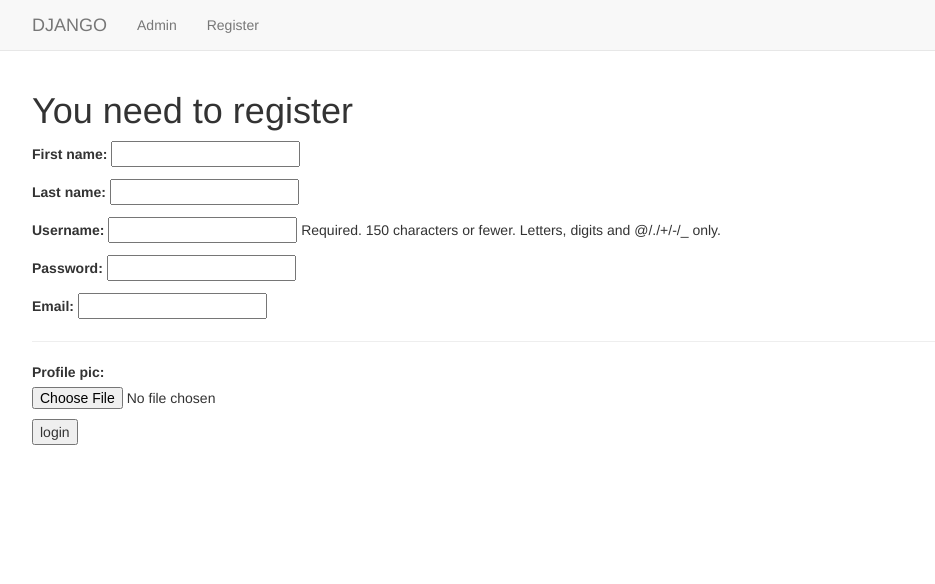
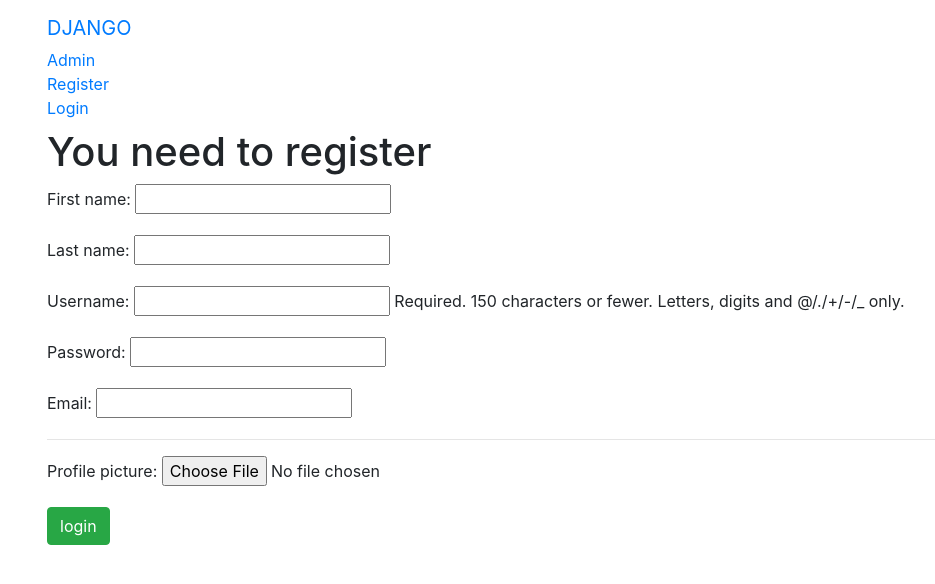
Before and after one commit to Khaled-Hossam/Django_Project, a Django app: page /user_app/register/ in a window 1280 px wide. Shown: the top 584 px of the page, without its empty margins (38-973 px from the left). Run offline with Django 3.2, Linux system fonts and the light colour scheme; some libraries are stand-ins or nearby versions.

Commit message:
updating user app

```diff
--- a/django_project/urls.py
+++ b/django_project/urls.py
@@ -21,4 +21,5 @@ urlpatterns = [
     url(r'^$',views.index, name='index'),
     url(r'^admin/', admin.site.urls),
     url(r'^user_app/',include('user_app.urls')),
+    url(r'^logout/$',views.user_logout,name='logout')
 ]
--- a/templates/user_app/base.html
+++ b/templates/user_app/base.html
@@ -1,13 +1,10 @@
 <!DOCTYPE html>
-<html>
-<head>
+<html lang="en">
+  <head>
     <meta charset="utf-8">
-    <meta http-equiv="X-UA-Compatible" content="IE=edge">
-    <!-- <title>Page Title</title> -->
-    <meta name="viewport" content="width=device-width, initial-scale=1">
-    <!-- <link rel="stylesheet" type="text/css" media="screen" href="main.css"> -->
-    <link rel="stylesheet" href="https://maxcdn.bootstrapcdn.com/bootstrap/3.3.7/css/bootstrap.min.css" integrity="sha384-BVYiiSIFeK1dGmJRAkycuHAHRg32OmUcww7on3RYdg4Va+PmSTsz/K68vbdEjh4u" crossorigin="anonymous">
-    <!-- <script src="main.js"></script> -->
+    <meta name="viewport" content="width=device-width, initial-scale=1, shrink-to-fit=no">
+    <link rel="stylesheet" href="https://stackpath.bootstrapcdn.com/bootstrap/4.1.3/css/bootstrap.min.css" integrity="sha384-MCw98/SFnGE8fJT3GXwEOngsV7Zt27NXFoaoApmYm81iuXoPkFOJwJ8ERdknLPMO" crossorigin="anonymous">
+    <title>Django People</title>
 </head>
 <body>
     <nav class="navbar navbar-default navbar-static-top">
@@ -23,7 +20,7 @@
             {% if user.is_authenticated %}
               <li><a href="{% url 'logout' %}">Logout</a></li>
             {% else %}
-
+              <li><a class="navbar-link" href="{% url 'user_app:user_login' %}">Login</a></li>
             {% endif %}
 
           </ul>
--- a/templates/user_app/index.html
+++ b/templates/user_app/index.html
@@ -1,6 +1,10 @@
 {% extends "user_app/base.html" %}
 {% block body_block %}
 
-<h1>Landing page</h1>
+{% if user.is_authenticated  %}
+<h1>WElcome {{user.username}}</h1>
+{% else %}
+<h1>Public user </h1>
+{% endif %}
 
 {% endblock %}
--- a/templates/user_app/register.html
+++ b/templates/user_app/register.html
@@ -1,4 +1,5 @@
 {% extends "user_app/base.html" %}
+{% load crispy_forms_tags %}
 
 {% block body_block %}
 {% if registered %}
@@ -9,10 +10,11 @@
 <h1>You need to register</h1>
 <form method="POST" enctype="multipart/form-data">
     {% csrf_token %}
-    {{user_form.as_p}}
+    {#user_form.as_p#}
+    {{ user_form|crispy }}
     <hr>
-    {{profile_form.as_p}}
-<input type="submit" value="login">
+    {{profile_form|crispy}}
+<input type="submit" class="btn btn-success" value="login">
 </form>
 {% endif %}
 
--- a/user_app/forms.py
+++ b/user_app/forms.py
@@ -15,4 +15,4 @@ class UserForm(forms.ModelForm):
 class UserUpdateInfoForm(forms.ModelForm):
     class Meta():
         model = UserProfileInfo
-        fields = ('profile_pic',)
+        fields = ('profile_picture',)
--- a/user_app/models.py
+++ b/user_app/models.py
@@ -13,7 +13,7 @@ def pics_directory_path(instance, filename):
 
 class UserProfileInfo(models.Model):
     user = models.OneToOneField(User)
-    profile_pic = models.ImageField(upload_to=pics_directory_path,blank=True)
+    profile_picture = models.ImageField(upload_to=pics_directory_path,blank=True)
     # TODO: add gender
 
     def __str__(self):
--- a/user_app/urls.py
+++ b/user_app/urls.py
@@ -20,4 +20,5 @@ app_name='user_app'
 
 urlpatterns = [
     url(r'^register/$',views.register,name="register"),
+    url(r'^user_login/$',views.user_login,name="user_login"),
 ]
--- a/user_app/views.py
+++ b/user_app/views.py
@@ -1,7 +1,10 @@
 from django.shortcuts import render
 from user_app.forms import UserForm, UserUpdateInfoForm
-
-# Create your views here.
+# login imports
+from django.core.urlresolvers import reverse
+from django.contrib.auth.decorators import login_required
+from django.http import HttpResponseRedirect, HttpResponse
+from django.contrib.auth import authenticate, login, logout
 
 def index(request):
     return render(request, "user_app/index.html")
@@ -41,5 +44,31 @@ def register(request):
         'registered':registerd
     })
 
-def login(request):
-    pass
+def user_login(request):
+    if request.method == 'POST':
+        username = request.POST.get('username')
+        password =  request.POST.get('password')
+
+        user = authenticate(username=username, password=password)
+        if user:
+            if user.is_active:
+                login(request,user)
+                return HttpResponseRedirect(reverse('index'))
+
+            else:
+                return HttpResponse("Account not active")
+
+        else:
+            return HttpResponse("Invalid username or password")
+
+    else:
+        return render(request,'user_app/login.html')
+
+@login_required
+def user_logout(request):
+    logout(request)
+    return HttpResponseRedirect(reverse('index'))
+
+@login_required
+def special(request):
+    return HttpResponse("Logged in!")
```
Also changed, not shown: templates/user_app/login.html (+15 -0 lines), user_app/migrations/0002_auto_20190215_2058.py (added).
